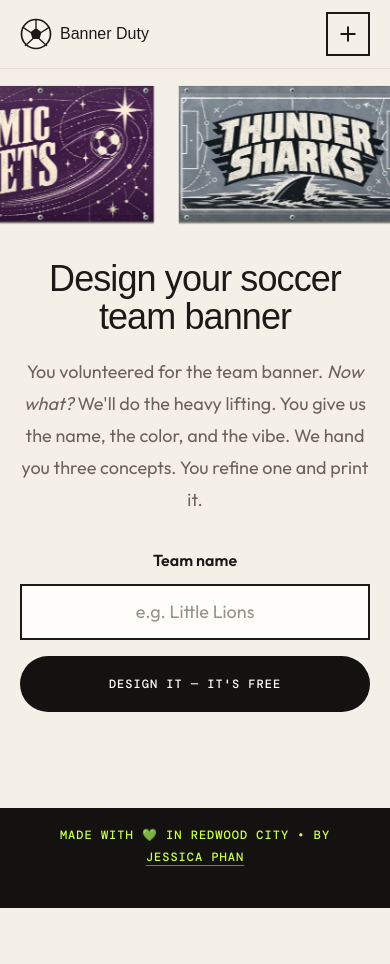
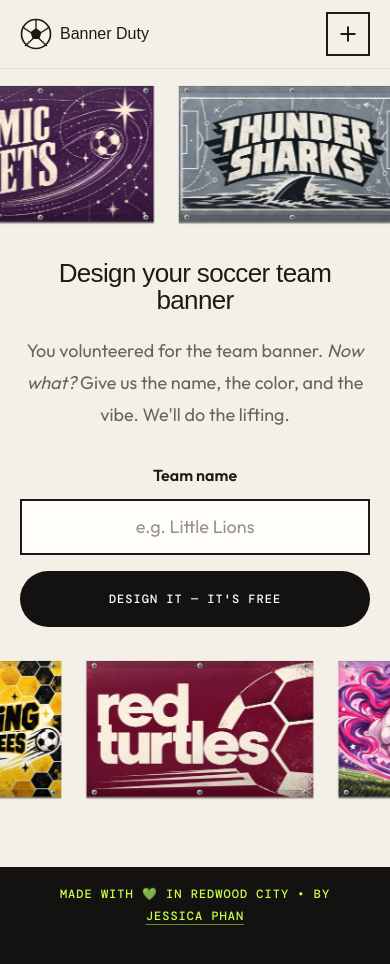
Before and after one commit to ohjphan/soccer-mom, a Next.js app: page / in a window 390 px wide. Shown: the top 964 px of the page. Before the commit the page ends 908 px from the top, so only its background shows below. Built offline with nearby package versions, Linux system fonts and the light colour scheme; a web font is replaced by a local one.

Commit message:
Tighten the phone hero and add a second banner row that pans the other way.
Co-authored-by: Cursor <cursoragent@cursor.com>

```diff
--- a/app/globals.css
+++ b/app/globals.css
@@ -40,6 +40,10 @@ body {
 .gallery-pan-track,
 .hero-pan-track {
   animation: gallery-pan 50s linear infinite;
+}
+
+.hero-pan-track-reverse {
+  animation-direction: reverse;
 }
 
 .gallery-pan:hover .gallery-pan-track,
--- a/components/landing.tsx
+++ b/components/landing.tsx
@@ -95,15 +95,16 @@ function HeroBanner({
   );
 }
 
-function HeroPan() {
+function HeroPan({ reverse = false }: { reverse?: boolean }) {
   const items = [...heroSlots, ...heroSpare];
+  const row = reverse ? [...items.slice(items.length / 2), ...items.slice(0, items.length / 2)] : items;
 
   return (
     <div className="hero-pan overflow-hidden md:hidden" aria-hidden="true">
-      <div className="hero-pan-track flex w-max">
+      <div className={`hero-pan-track flex w-max ${reverse ? "hero-pan-track-reverse" : ""}`}>
         {[0, 1].map((setIndex) => (
           <div key={setIndex} className="flex gap-3 pr-3">
-            {items.map((item) => (
+            {row.map((item) => (
               <img
                 key={`${setIndex}-${item.src}`}
                 src={publicPath(item.src)}
@@ -215,11 +216,11 @@ export function Landing() {
           <HeroPan />
           <HeroWall />
           <div className="relative z-10 mx-auto w-full max-w-xl bg-background px-5 py-8 text-center md:px-6 md:py-10">
-          <h1 className="font-display text-4xl leading-[1.05] tracking-tight text-foreground md:text-6xl">
+          <h1 className="font-display text-xl leading-[1.05] tracking-tight text-foreground min-[360px]:text-2xl min-[390px]:text-[26px] sm:text-4xl md:text-6xl">
             Design your soccer team banner
           </h1>
           <p className="mt-5 text-lg leading-8 text-muted">
-            You volunteered for the team banner. <i className="italic">Now what?</i> We&apos;ll do the heavy lifting. You give us the name, the color, and the vibe. We hand you three concepts. You refine one and print it.
+            You volunteered for the team banner. <i className="italic">Now what?</i> Give us the name, the color, and the vibe. We&apos;ll do the lifting.
           </p>
           <form
             className="mx-auto mt-8 flex max-w-md flex-col items-center text-left"
@@ -260,6 +261,7 @@ export function Landing() {
             </button>
           </form>
           </div>
+          <HeroPan reverse />
         </section>
       </main>
       <SiteFooter />
```
